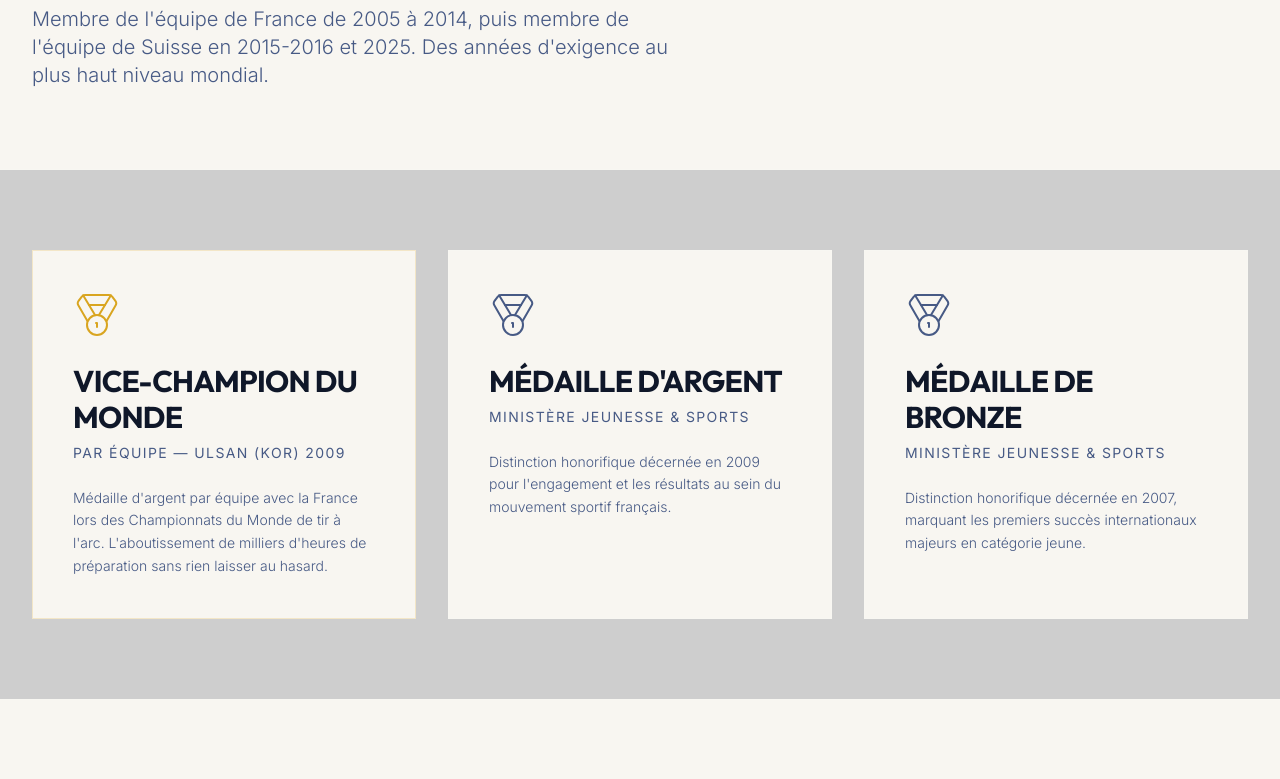
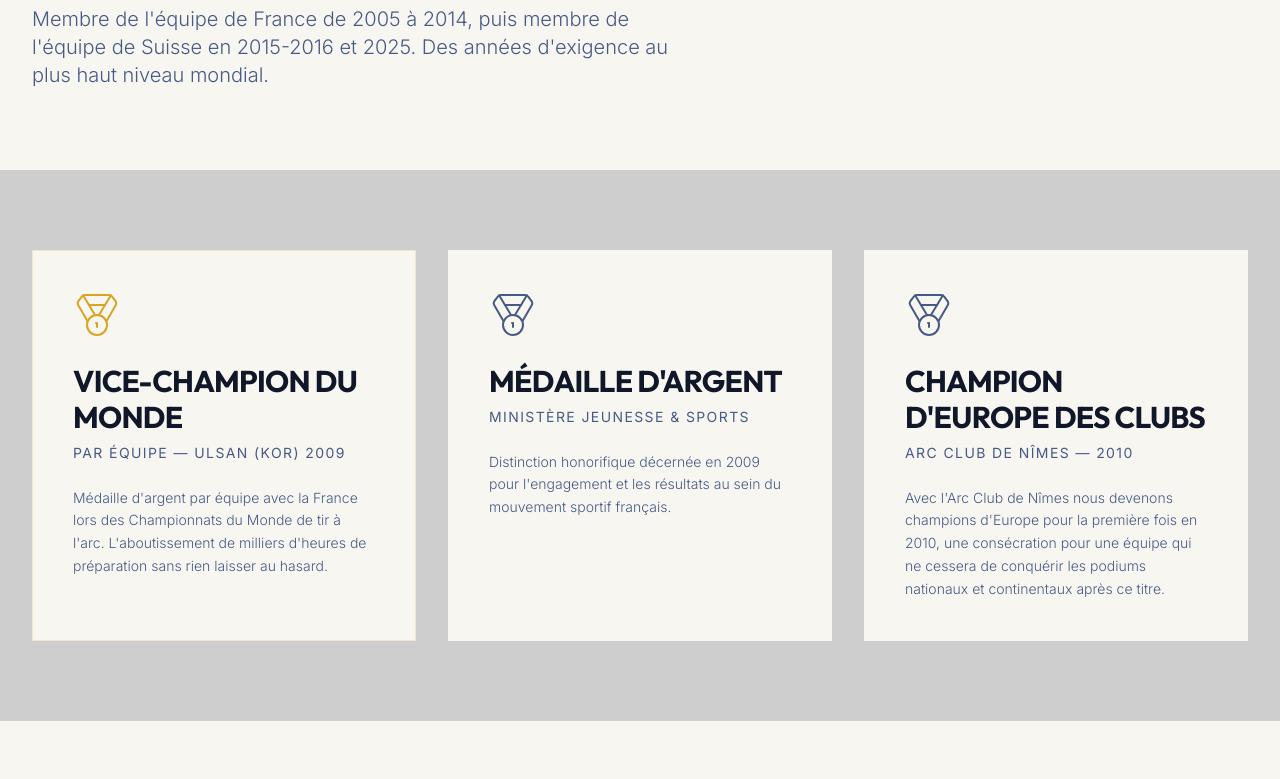
Before and after one commit to nc7hmwtkz4-dot/sg-335882f0-675b-4301-b1b4-dec62524d52d-1777717981, a Next.js app: page /palmares in a window 1280 px wide. Shown: the part 453-1232 px from the top of the page. Built offline with nearby package versions, Linux system fonts and the light colour scheme.

Commit message:
feat(palmares): update accolades section

```diff
--- a/src/pages/palmares.tsx
+++ b/src/pages/palmares.tsx
@@ -209,10 +209,10 @@ export default function Palmares() {
 
             <div className="bg-background border border-white/5 p-10 relative overflow-hidden group hover:border-white/20 transition-colors">
               <Medal className="w-12 h-12 text-muted-foreground mb-6" strokeWidth={1} />
-              <h3 className="text-3xl font-heading font-bold uppercase mb-2">Médaille de Bronze</h3>
-              <p className="text-muted-foreground text-sm uppercase tracking-widest mb-6">Ministère Jeunesse & Sports</p>
+              <h3 className="text-3xl font-heading font-bold uppercase mb-2">Champion d'Europe des Clubs</h3>
+              <p className="text-muted-foreground text-sm uppercase tracking-widest mb-6">Arc Club de Nîmes &mdash; 2010</p>
               <p className="text-sm text-muted-foreground font-light leading-relaxed">
-                Distinction honorifique décernée en 2007, marquant les premiers succès internationaux majeurs en catégorie jeune.
+                Avec l'Arc Club de Nîmes nous devenons champions d'Europe pour la première fois en 2010, une consécration pour une équipe qui ne cessera de conquérir les podiums nationaux et continentaux après ce titre.
               </p>
             </div>
           </div>
```
